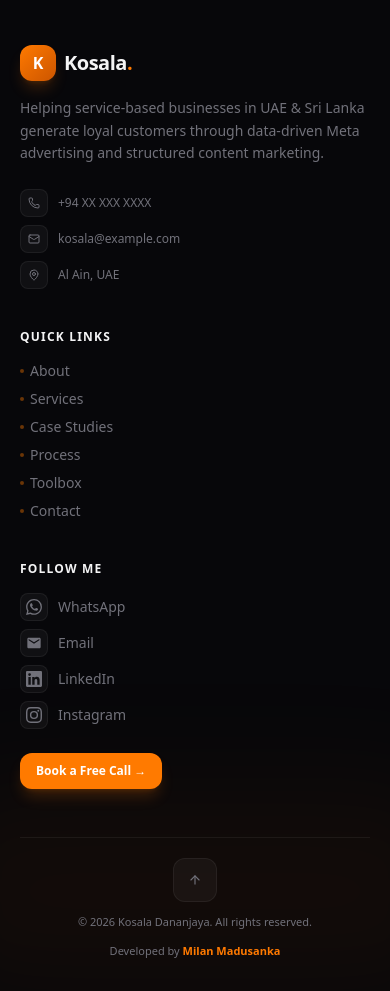
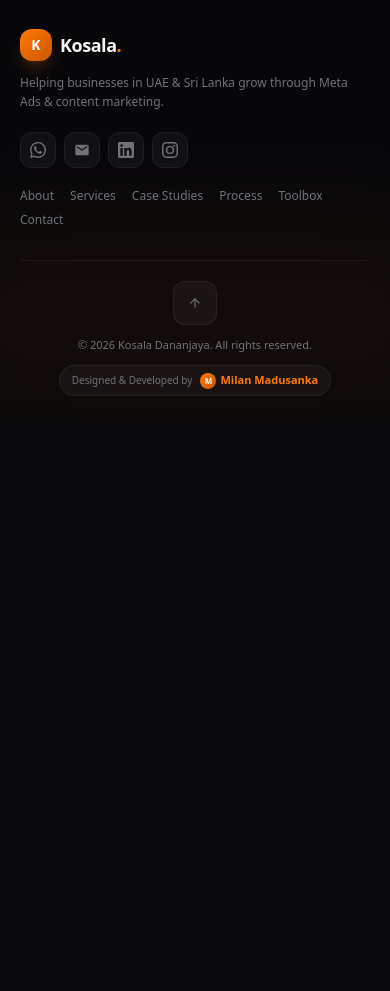
Before and after one commit to Milanz247/kosala-portfolio, a Next.js app: page / in a window 390 px wide. Shown: the part 8720-9711 px from the top of the page. After the commit the page ends 9140 px from the top, so only its background shows below. Built offline with nearby package versions, Linux system fonts and the light colour scheme.

Commit message:
feat: simple page loader redesign

```diff
--- a/app/layout.tsx
+++ b/app/layout.tsx
@@ -1,6 +1,7 @@
 import type { Metadata } from "next";
 import { Inter } from "next/font/google";
 import { ThemeProvider } from "@/components/providers/ThemeProvider";
+import PageLoader from "@/components/PageLoader";
 import "./globals.css";
 
 const inter = Inter({
@@ -42,6 +43,7 @@ export default function RootLayout({
     <html lang="en" className="scroll-smooth" suppressHydrationWarning>
       <body className={`${inter.variable} font-sans antialiased bg-bg text-fg`}>
         <ThemeProvider attribute="class" defaultTheme="dark" enableSystem={false} disableTransitionOnChange>
+          <PageLoader />
           {children}
         </ThemeProvider>
       </body>
--- a/components/Footer.tsx
+++ b/components/Footer.tsx
@@ -55,13 +55,61 @@ export default function Footer() {
       {/* Background glow */}
       <div className="absolute bottom-0 left-1/2 -translate-x-1/2 w-[600px] h-[200px] bg-[#FF7A00]/5 blur-3xl pointer-events-none rounded-full" />
 
-      <div className="relative max-w-6xl mx-auto px-5 sm:px-6 pt-14 pb-8">
+      <div className="relative max-w-6xl mx-auto px-5 sm:px-6 pt-10 sm:pt-14 pb-6 sm:pb-8">
 
-        {/* ── Top grid ── */}
-        <div className="grid grid-cols-1 sm:grid-cols-2 lg:grid-cols-4 gap-10 mb-12">
+        {/* ══ MOBILE LAYOUT (hidden on lg+) ══ */}
+        <div className="lg:hidden mb-8">
+          {/* Brand */}
+          <div className="flex items-center gap-2 mb-3">
+            <div className="w-8 h-8 rounded-xl bg-linear-to-br from-[#FF7A00] to-[#CC5500] flex items-center justify-center shadow-lg shadow-[#FF7A00]/20">
+              <span className="text-white font-black text-sm leading-none">K</span>
+            </div>
+            <span className="text-fg font-extrabold text-lg tracking-tight">
+              Kosala<span className="text-[#FF7A00]">.</span>
+            </span>
+          </div>
+          <p className="text-xs text-fg-subtle leading-relaxed mb-5">
+            Helping businesses in UAE &amp; Sri Lanka grow through Meta Ads &amp; content marketing.
+          </p>
+
+          {/* Social icons row */}
+          <div className="flex items-center gap-2 mb-5">
+            {socialLinks.map((link) => (
+              <a
+                key={link.label}
+                href={link.href}
+                target="_blank"
+                rel="noopener noreferrer"
+                aria-label={link.label}
+                style={{ "--brand": link.brandColor } as React.CSSProperties}
+                className="w-9 h-9 rounded-xl bg-icon-bg border border-card-border flex items-center justify-center hover:border-[var(--brand)]/50 hover:bg-[var(--brand)]/10 text-fg-subtle hover:text-[var(--brand)] transition-all"
+              >
+                <link.Icon />
+              </a>
+            ))}
+          </div>
+
+          {/* Nav links — horizontal wrap */}
+          <div className="flex flex-wrap gap-x-4 gap-y-2 mb-5">
+            {navLinks.map((link) => (
+              <a
+                key={link.href}
+                href={link.href}
+                onClick={(e) => scrollTo(e, link.href)}
+                className="text-xs text-fg-subtle hover:text-[#FF7A00] transition-colors"
+              >
+                {link.label}
+              </a>
+            ))}
+          </div>
+
+        </div>
+
+        {/* ══ DESKTOP LAYOUT (hidden below lg) ══ */}
+        <div className="hidden lg:grid lg:grid-cols-4 gap-10 mb-12">
 
           {/* Brand column */}
-          <div className="sm:col-span-2 lg:col-span-2">
+          <div className="lg:col-span-2">
             <div className="flex items-center gap-2 mb-4">
               <div className="w-9 h-9 rounded-xl bg-linear-to-br from-[#FF7A00] to-[#CC5500] flex items-center justify-center shadow-lg shadow-[#FF7A00]/20">
                 <span className="text-white font-black text-base leading-none">K</span>
@@ -74,25 +122,24 @@ export default function Footer() {
               Helping service-based businesses in UAE &amp; Sri Lanka generate loyal customers
               through data-driven Meta advertising and structured content marketing.
             </p>
-            {/* Contact details */}
             <div className="flex flex-col gap-2">
               <a href="https://wa.me/94XXXXXXXXX" target="_blank" rel="noopener noreferrer"
                 className="flex items-center gap-2.5 text-xs text-fg-subtle hover:text-[#FF7A00] transition-colors group w-fit">
                 <div className="w-7 h-7 rounded-lg bg-icon-bg border border-card-border flex items-center justify-center group-hover:border-[#FF7A00]/30 transition-colors">
-                  <Phone size={12} className="text-fg-subtle group-hover:text-[#FF7A00] transition-colors" />
+                  <Phone size={12} className="group-hover:text-[#FF7A00] transition-colors" />
                 </div>
                 +94 XX XXX XXXX
               </a>
               <a href="mailto:kosala@example.com"
                 className="flex items-center gap-2.5 text-xs text-fg-subtle hover:text-[#FF7A00] transition-colors group w-fit">
                 <div className="w-7 h-7 rounded-lg bg-icon-bg border border-card-border flex items-center justify-center group-hover:border-[#FF7A00]/30 transition-colors">
-                  <Mail size={12} className="text-fg-subtle group-hover:text-[#FF7A00] transition-colors" />
+                  <Mail size={12} className="group-hover:text-[#FF7A00] transition-colors" />
                 </div>
                 kosala@example.com
               </a>
               <div className="flex items-center gap-2.5 text-xs text-fg-subtle">
                 <div className="w-7 h-7 rounded-lg bg-icon-bg border border-card-border flex items-center justify-center">
-                  <MapPin size={12} className="text-fg-subtle" />
+                  <MapPin size={12} />
                 </div>
                 Al Ain, UAE
               </div>
@@ -104,13 +151,9 @@ export default function Footer() {
             <p className="text-xs font-bold text-fg uppercase tracking-widest mb-4">Quick Links</p>
             <nav className="flex flex-col gap-2">
               {navLinks.map((link) => (
-                <a
-                  key={link.href}
-                  href={link.href}
-                  onClick={(e) => scrollTo(e, link.href)}
-                  className="text-sm text-fg-subtle hover:text-[#FF7A00] transition-colors duration-200 flex items-center gap-1.5 group w-fit"
-                >
-                  <span className="w-1 h-1 rounded-full bg-[#FF7A00]/40 group-hover:bg-[#FF7A00] transition-colors" />
+                <a key={link.href} href={link.href} onClick={(e) => scrollTo(e, link.href)}
+                  className="text-sm text-fg-subtle hover:text-[#FF7A00] transition-colors flex items-center gap-1.5 group w-fit">
+                  <span className="w-1 h-1 rounded-full bg-[#FF7A00]/40 group-hover:bg-[#FF7A00] transition-colors shrink-0" />
                   {link.label}
                 </a>
               ))}
@@ -122,32 +165,16 @@ export default function Footer() {
             <p className="text-xs font-bold text-fg uppercase tracking-widest mb-4">Follow Me</p>
             <div className="flex flex-col gap-2 mb-6">
               {socialLinks.map((link) => (
-                <a
-                  key={link.label}
-                  href={link.href}
-                  target="_blank"
-                  rel="noopener noreferrer"
+                <a key={link.label} href={link.href} target="_blank" rel="noopener noreferrer"
                   style={{ "--brand": link.brandColor } as React.CSSProperties}
-                  className="flex items-center gap-2.5 text-sm text-fg-subtle hover:text-[var(--brand)] transition-colors duration-200 group w-fit"
-                >
-                  <div className="w-7 h-7 rounded-lg bg-icon-bg border border-card-border flex items-center justify-center group-hover:border-[var(--brand)]/40 group-hover:bg-[var(--brand)]/10 transition-all">
-                    <span className="group-hover:text-[var(--brand)] transition-colors">
-                      <link.Icon />
-                    </span>
+                  className="flex items-center gap-2.5 text-sm text-fg-subtle hover:text-[var(--brand)] transition-colors group w-fit">
+                  <div className="w-7 h-7 rounded-lg bg-icon-bg border border-card-border flex items-center justify-center group-hover:border-[var(--brand)]/40 group-hover:bg-[var(--brand)]/10 transition-all shrink-0">
+                    <span className="group-hover:text-[var(--brand)] transition-colors"><link.Icon /></span>
                   </div>
                   {link.label}
                 </a>
               ))}
             </div>
-            {/* CTA */}
-            <a
-              href="https://wa.me/94XXXXXXXXX?text=Hi Kosala, I'd like to discuss a project."
-              target="_blank"
-              rel="noopener noreferrer"
-              className="inline-flex items-center gap-2 text-xs font-bold text-white bg-[#FF7A00] hover:bg-[#FF9230] px-4 py-2.5 rounded-xl transition-colors shadow-lg shadow-[#FF7A00]/20"
-            >
-              Book a Free Call →
-            </a>
           </div>
         </div>
 
@@ -159,10 +186,23 @@ export default function Footer() {
           <p className="text-[11px] text-fg-subtle text-center sm:text-left order-2 sm:order-1">
             © {new Date().getFullYear()} Kosala Dananjaya. All rights reserved.
           </p>
-          <p className="text-[11px] text-fg-subtle order-3 sm:order-2">
-            Developed by{" "}
-            <span className="text-[#FF7A00] font-semibold">Milan Madusanka</span>
-          </p>
+
+          {/* Developer credit — professional badge */}
+          <a
+            href="https://milanmadusanka.me/"
+            target="_blank"
+            rel="noopener noreferrer"
+            className="order-3 sm:order-2 group flex items-center gap-2 px-3 py-1.5 rounded-full border border-card-border bg-icon-bg hover:border-[#FF7A00]/40 hover:bg-[#FF7A00]/5 transition-all duration-300"
+          >
+            <span className="text-[10px] text-fg-subtle group-hover:text-fg transition-colors">Designed &amp; Developed by</span>
+            <span className="flex items-center gap-1">
+              <span className="w-4 h-4 rounded-full bg-linear-to-br from-[#FF7A00] to-[#CC5500] flex items-center justify-center shrink-0">
+                <span className="text-white font-black text-[8px] leading-none">M</span>
+              </span>
+              <span className="text-[11px] font-bold text-[#FF7A00] group-hover:text-[#FF9230] transition-colors">Milan Madusanka</span>
+            </span>
+          </a>
+
           <button
             onClick={scrollToTop}
             className="group w-9 h-9 rounded-xl bg-icon-bg hover:bg-[#FF7A00] flex items-center justify-center transition-all duration-300 border border-card-border hover:border-[#FF7A00] order-1 sm:order-3 touch-target"
--- /dev/null
+++ b/components/PageLoader.tsx
@@ -0,0 +1,80 @@
+"use client";
+
+import { useEffect, useState } from "react";
+import { motion, AnimatePresence } from "framer-motion";
+
+export default function MinimalLoader() {
+  const [visible, setVisible] = useState(true);
+
+  useEffect(() => {
+    const timer = setTimeout(() => setVisible(false), 2000);
+    return () => clearTimeout(timer);
+  }, []);
+
+  return (
+    <AnimatePresence>
+      {visible && (
+        <motion.div
+          key="loader"
+          initial={{ opacity: 1 }}
+          exit={{ opacity: 0 }}
+          transition={{ duration: 0.8, ease: "easeInOut" }}
+          className="fixed inset-0 z-[9999] bg-[#09090b] flex flex-col items-center justify-center"
+        >
+          {/* Central Identity */}
+          <div className="flex flex-col items-center gap-6">
+
+            {/* Minimal Logo - Just the 'K' in a clean box */}
+            <motion.div
+              initial={{ y: 10, opacity: 0 }}
+              animate={{ y: 0, opacity: 1 }}
+              transition={{ duration: 0.6, ease: "easeOut" }}
+              className="w-12 h-12 border border-white/10 flex items-center justify-center rounded-lg"
+            >
+              <span className="text-white font-light text-xl tracking-tighter">K</span>
+            </motion.div>
+
+            {/* Name and Designation */}
+            <motion.div
+              initial={{ y: 10, opacity: 0 }}
+              animate={{ y: 0, opacity: 1 }}
+              transition={{ delay: 0.2, duration: 0.6 }}
+              className="text-center space-y-1"
+            >
+              <h1 className="text-white text-sm font-medium tracking-[0.3em] uppercase">
+                Kosala Dananjaya
+              </h1>
+              <p className="text-zinc-500 text-[10px] tracking-[0.2em] uppercase">
+                Meta Ads Strategist
+              </p>
+            </motion.div>
+
+            {/* Ultra-thin Minimal Progress Line */}
+            <div className="w-32 h-[1px] bg-zinc-900 mt-2 relative overflow-hidden">
+              <motion.div
+                initial={{ x: "-100%" }}
+                animate={{ x: "100%" }}
+                transition={{
+                  repeat: Infinity,
+                  duration: 1.5,
+                  ease: "easeInOut"
+                }}
+                className="absolute inset-0 bg-gradient-to-r from-transparent via-orange-500/50 to-transparent"
+              />
+            </div>
+          </div>
+
+          {/* Bottom Region Info */}
+          <motion.div
+             initial={{ opacity: 0 }}
+             animate={{ opacity: 0.4 }}
+             transition={{ delay: 0.5 }}
+             className="absolute bottom-10 text-[9px] text-zinc-500 tracking-[0.4em] uppercase"
+          >
+            SL &middot; UAE
+          </motion.div>
+        </motion.div>
+      )}
+    </AnimatePresence>
+  );
+}
```
